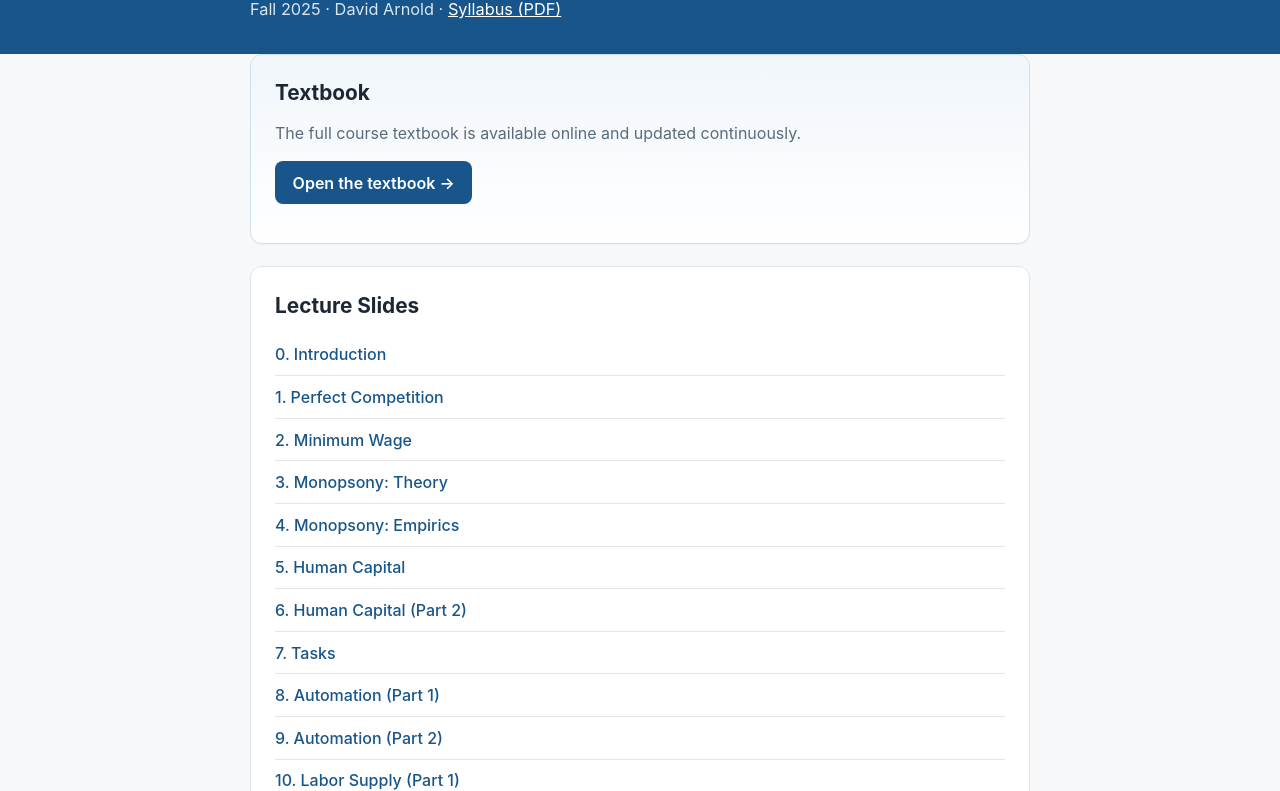
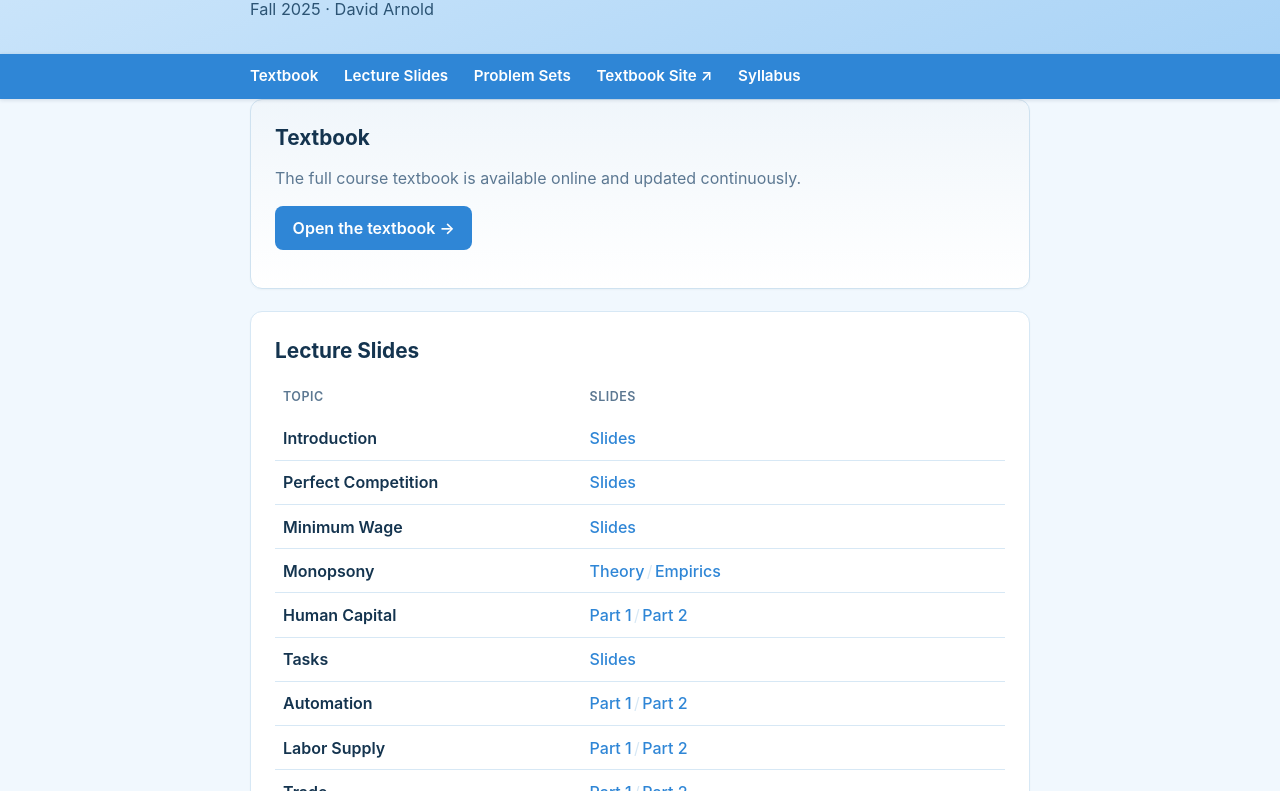
Before and after one commit to daarnolducsd/econ139-course, a plain HTML site: page index.html in a window 1280 px wide. Shown: the part 93-884 px from the top of the page. Drawn offline with Linux system fonts and the light colour scheme.

Commit message:
Light-blue theme, sticky nav, grouped slides table; add project notes

```diff
--- a/assets/style.css
+++ b/assets/style.css
@@ -1,16 +1,18 @@
 :root {
-  --bg: #f7f8fa;
+  --bg: #f1f8fe;
   --card: #ffffff;
-  --ink: #1c2733;
-  --muted: #5a6b7b;
-  --accent: #18558a;
-  --accent-dark: #0f3a61;
-  --border: #e2e7ec;
+  --ink: #14344f;
+  --muted: #5c7892;
+  --accent: #2f86d6;
+  --accent-dark: #1f6cb5;
+  --border: #d7e8f5;
+  --header-1: #cfe7fb;
+  --header-2: #a9d3f6;
 }
 
 * { box-sizing: border-box; }
 
-html { -webkit-text-size-adjust: 100%; }
+html { -webkit-text-size-adjust: 100%; scroll-behavior: smooth; }
 
 body {
   margin: 0;
@@ -28,8 +30,8 @@ body {
 }
 
 header {
-  background: var(--accent);
-  color: #fff;
+  background: linear-gradient(160deg, var(--header-1) 0%, var(--header-2) 100%);
+  color: var(--ink);
   padding: 2.4rem 0 2rem;
 }
 
@@ -41,13 +43,41 @@ header h1 {
 
 header .sub {
   margin: 0.4rem 0 0;
-  color: #d7e6f2;
+  color: #2c5474;
   font-size: 1.02rem;
 }
 
-header .sub a { color: #fff; text-decoration: underline; }
+header .sub a { color: var(--accent-dark); }
+
+/* Sticky top navigation */
+.topnav {
+  background: var(--accent);
+  position: sticky;
+  top: 0;
+  z-index: 10;
+  box-shadow: 0 1px 4px rgba(20, 50, 80, 0.15);
+}
+
+.topnav .wrap {
+  display: flex;
+  flex-wrap: wrap;
+  gap: 1.6rem;
+  padding-top: 0.7rem;
+  padding-bottom: 0.7rem;
+}
+
+.topnav a {
+  color: #fff;
+  text-decoration: none;
+  font-weight: 600;
+  font-size: 0.95rem;
+}
+
+.topnav a:hover { text-decoration: underline; }
 
 main { padding: 2rem 0 1rem; }
+
+section[id] { scroll-margin-top: 3.5rem; }
 
 .card {
   background: var(--card);
@@ -121,6 +151,47 @@ ul.materials .sol {
 
 ul.materials .pending { font-style: italic; }
 
+/* Topic / slides table */
+table.slides {
+  width: 100%;
+  border-collapse: collapse;
+}
+
+table.slides th,
+table.slides td {
+  text-align: left;
+  padding: 0.6rem 0.5rem;
+  border-bottom: 1px solid var(--border);
+  vertical-align: top;
+}
+
+table.slides tr:last-child th,
+table.slides tr:last-child td { border-bottom: none; }
+
+table.slides thead th {
+  font-size: 0.78rem;
+  text-transform: uppercase;
+  letter-spacing: 0.04em;
+  color: var(--muted);
+  font-weight: 600;
+}
+
+table.slides tbody th {
+  font-weight: 600;
+  color: var(--ink);
+  width: 42%;
+}
+
+table.slides td a {
+  color: var(--accent);
+  text-decoration: none;
+  font-weight: 500;
+}
+
+table.slides td a:hover { text-decoration: underline; }
+
+table.slides td .sep { color: var(--border); padding: 0 0.15rem; }
+
 footer {
   border-top: 1px solid var(--border);
   margin-top: 2rem;
--- a/index.html
+++ b/index.html
@@ -10,36 +10,45 @@
   <header>
     <div class="wrap">
       <h1>ECON 139: Labor Economics</h1>
-      <p class="sub">Fall 2025 &middot; David Arnold
-         &middot; <a href="syllabus/syllabus.pdf">Syllabus (PDF)</a></p>
+      <p class="sub">Fall 2025 &middot; David Arnold</p>
     </div>
   </header>
 
+  <nav class="topnav">
+    <div class="wrap">
+      <a href="#textbook">Textbook</a>
+      <a href="#slides">Lecture Slides</a>
+      <a href="#psets">Problem Sets</a>
+      <a href="https://daarnolducsd.github.io/econ139/index.html">Textbook Site &#8599;</a>
+      <a href="syllabus/syllabus.pdf">Syllabus</a>
+    </div>
+  </nav>
+
   <main class="wrap">
-    <section class="card highlight">
+    <section id="textbook" class="card highlight">
       <h2>Textbook</h2>
       <p>The full course textbook is available online and updated continuously.</p>
       <p><a class="button" href="https://daarnolducsd.github.io/econ139/index.html">Open the textbook &rarr;</a></p>
     </section>
 
-    <section class="card">
+    <section id="slides" class="card">
       <h2>Lecture Slides</h2>
-      <ul class="materials">
-      <li><a href="slides/00_intro.pdf">0. Introduction</a></li>
-      <li><a href="slides/01_perfect_competition.pdf">1. Perfect Competition</a></li>
-      <li><a href="slides/02_min_wage.pdf">2. Minimum Wage</a></li>
-      <li><a href="slides/03_monopsony_theory.pdf">3. Monopsony: Theory</a></li>
-      <li><a href="slides/04_monopsony_empirics.pdf">4. Monopsony: Empirics</a></li>
-      <li><a href="slides/05_human_capital.pdf">5. Human Capital</a></li>
-      <li><a href="slides/06_human_capital_part_2.pdf">6. Human Capital (Part 2)</a></li>
-      <li><a href="slides/07_tasks.pdf">7. Tasks</a></li>
-      <li><a href="slides/08_automation_part1.pdf">8. Automation (Part 1)</a></li>
-      <li><a href="slides/09_automation_part2.pdf">9. Automation (Part 2)</a></li>
-      <li><a href="slides/10_labor_supply_part1.pdf">10. Labor Supply (Part 1)</a></li>
-      <li><a href="slides/11_labor_supply_part2.pdf">11. Labor Supply (Part 2)</a></li>
-      <li><a href="slides/12_trade_part1.pdf">12. Trade (Part 1)</a></li>
-      <li><a href="slides/13_trade_part2.pdf">13. Trade (Part 2)</a></li>
-      </ul>
+      <table class="slides">
+        <thead>
+          <tr><th scope="col">Topic</th><th scope="col">Slides</th></tr>
+        </thead>
+        <tbody>
+        <tr><th scope="row">Introduction</th><td><a href="slides/00_intro.pdf">Slides</a></td></tr>
+        <tr><th scope="row">Perfect Competition</th><td><a href="slides/01_perfect_competition.pdf">Slides</a></td></tr>
+        <tr><th scope="row">Minimum Wage</th><td><a href="slides/02_min_wage.pdf">Slides</a></td></tr>
+        <tr><th scope="row">Monopsony</th><td><a href="slides/03_monopsony_theory.pdf">Theory</a><span class="sep">/</span><a href="slides/04_monopsony_empirics.pdf">Empirics</a></td></tr>
+        <tr><th scope="row">Human Capital</th><td><a href="slides/05_human_capital.pdf">Part 1</a><span class="sep">/</span><a href="slides/06_human_capital_part_2.pdf">Part 2</a></td></tr>
+        <tr><th scope="row">Tasks</th><td><a href="slides/07_tasks.pdf">Slides</a></td></tr>
+        <tr><th scope="row">Automation</th><td><a href="slides/08_automation_part1.pdf">Part 1</a><span class="sep">/</span><a href="slides/09_automation_part2.pdf">Part 2</a></td></tr>
+        <tr><th scope="row">Labor Supply</th><td><a href="slides/10_labor_supply_part1.pdf">Part 1</a><span class="sep">/</span><a href="slides/11_labor_supply_part2.pdf">Part 2</a></td></tr>
+        <tr><th scope="row">Trade</th><td><a href="slides/12_trade_part1.pdf">Part 1</a><span class="sep">/</span><a href="slides/13_trade_part2.pdf">Part 2</a></td></tr>
+        </tbody>
+      </table>
     <h3>Exam Review</h3>
     <ul class="materials">
       <li><a href="slides/Midterm_Review.pdf">Midterm Review</a></li>
@@ -53,7 +62,7 @@
     </ul>
     </section>
 
-    <section class="card">
+    <section id="psets" class="card">
       <h2>Problem Sets</h2>
       <ul class="materials">
       <li><a href="psets/pset1.pdf">Problem Set 1</a></li>
```
Also changed, not shown: 2 other files.
